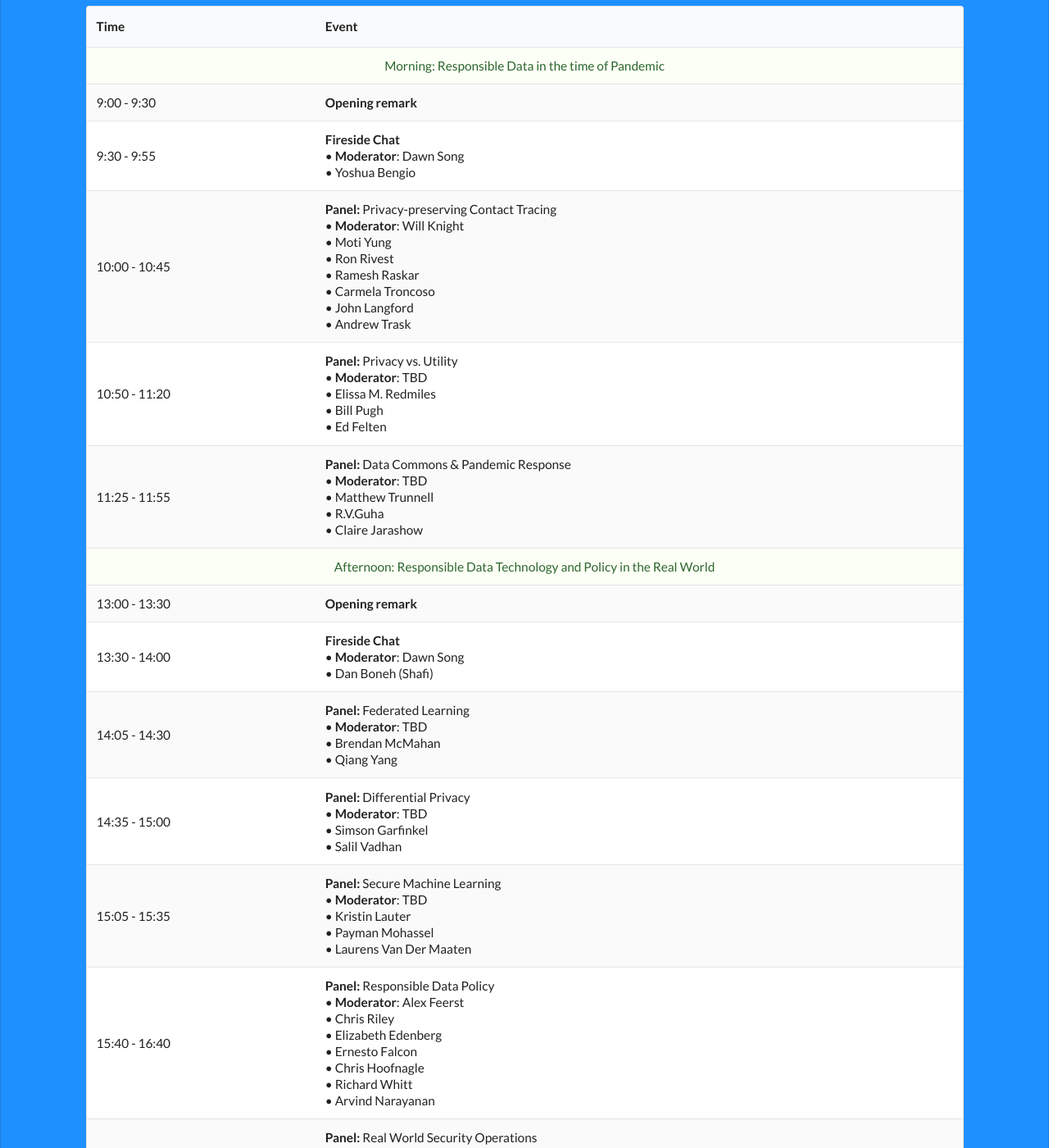
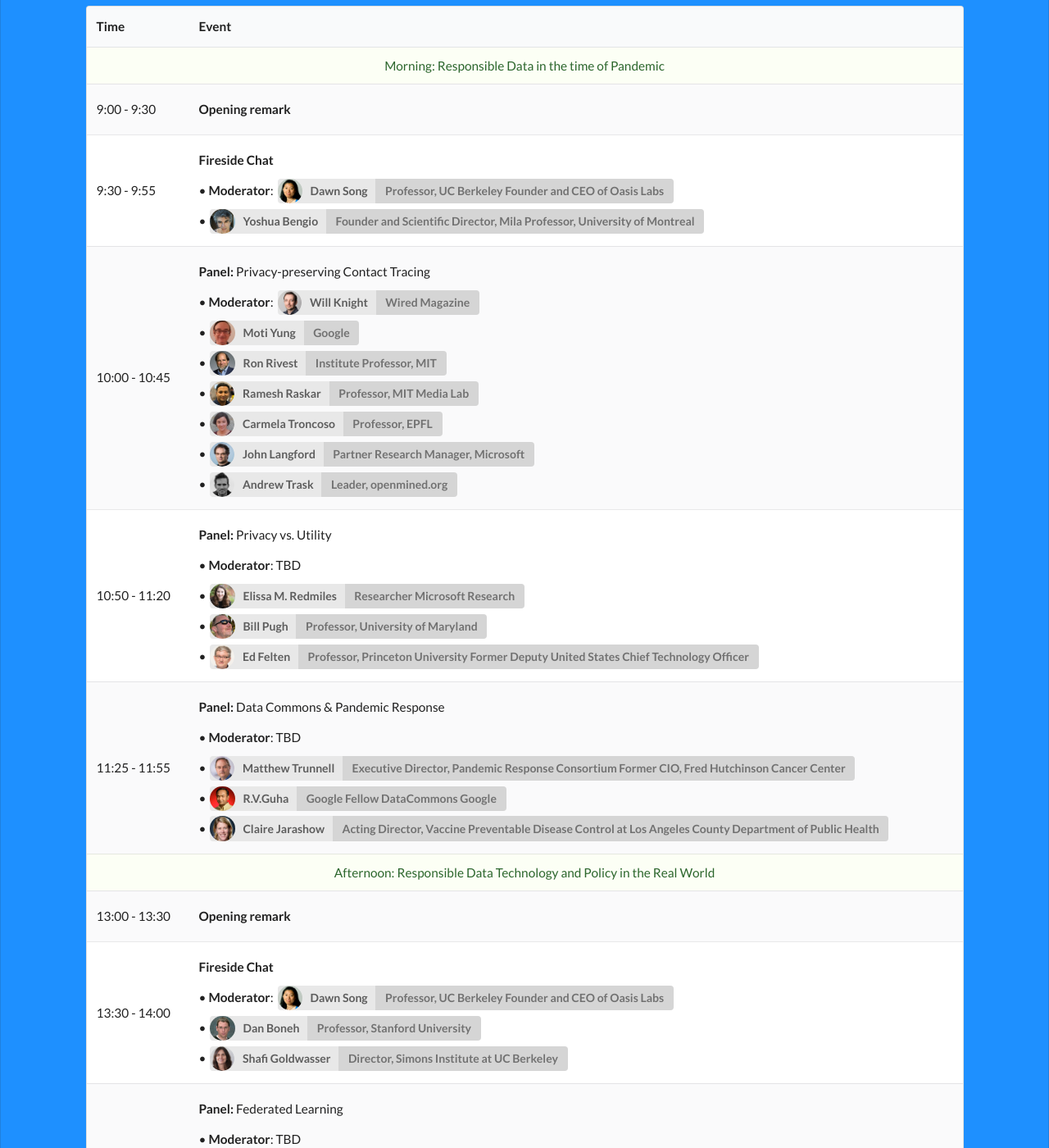
Before and after one commit to responsible-data-summit/responsible-data-summit.github.io, a Jekyll site: the page built from pages/agenda-0728.html, in a window 1280 px wide and 1400 px high, scrolled down 250 px. Shown: the whole window at 82% size. Built offline with Jekyll 4.4.1, drawn with Linux system fonts in a browser that asks for light colours; some of the changed text lies outside the part shown.

Commit message:
agenda refactored: now it is managed through data; small fix on card

```diff
--- a/_data/speakers_pandemic.yml
+++ b/_data/speakers_pandemic.yml
@@ -41,6 +41,7 @@
     Professor, Princeton University
     Former Deputy United States Chief Technology Officer
   avatar: Ed.png
+  hide_talk: true
 - name: Dawn Song
   title: |
     Professor, UC Berkeley
@@ -53,6 +54,7 @@
   title: |
     Google
   avatar: Moti.png
+  hide_talk: true
 - name: Ramesh Raskar
   title: |
     Professor, MIT Media Lab
@@ -73,6 +75,7 @@
     Acting Director, Vaccine Preventable Disease Control
     at Los Angeles County Department of Public Health
   avatar: Claire.jpg
+  hide_talk: true
 - name: Bill Pugh
   title: |
     Professor, University of Maryland
--- a/pages/agenda-0728.html
+++ b/pages/agenda-0728.html
@@ -20,143 +20,135 @@
                 <tr class="center aligned positive">
                     <td colspan="2">Morning: Responsible Data in the time of Pandemic </td>
                 </tr>
-                <tr>
-                    <td>9:00 - 9:30 </td>
+                {% for event in site.data.agenda0728 %}
+                    <tr style="line-height: 2.4em;">
+                        {% if event.section != "morning" %}
+                            {% continue %}
+                        {% endif %}
+                        <td>{{event.time}} </td>
                         <td>
-                        <b>Opening remark </b>
+                            <b>{{event.title}} </b> {{event.comment}}
+                            {% if event.panel %}
+                                <br>
+                                &bull; <b>Moderator</b>:
+                                {% if event.panel_moderator %}
+                                    {% assign name = event.panel_moderator %}
+                                    {% assign aff = "UNKNOWN-AFF" %}
+                                    {% assign avatar = "unknown.jpg" %}
+                                    {% for find_speaker in site.data.speakers_pandemic %}
+                                        {% if find_speaker.name == name %}
+                                            {% assign aff = find_speaker.title%}
+                                            {% assign avatar = find_speaker.avatar%}
+                                        {% endif %}
+                                    {% endfor %}
+                                    {% for find_speaker in site.data.speakers_tech %}
+                                        {% if find_speaker.name == name %}
+                                            {% assign aff = find_speaker.title%}
+                                            {% assign avatar = find_speaker.avatar%}
+                                        {% endif %}
+                                    {% endfor %}
+
+                                    <a class="ui image label large">
+                                        <img class="ui circular image" src="/assets/img/speakers/{{avatar}}" style="border-radius: 500rem;">
+                                        {{name}}
+                                        <div class="detail">{{aff}}</div>
+                                    </a>
+                                {% else %}
+                                    TBD
+                                {% endif %}
+                                {% for speaker_name in event.panel_speakers %}
+                                    {% assign name = speaker_name %}
+                                    {% assign aff = "UNKNOWN-AFF" %}
+                                    {% assign avatar = "unknown.jpg" %}
+                                    {% for find_speaker in site.data.speakers_pandemic %}
+                                        {% if find_speaker.name == name %}
+                                            {% assign aff = find_speaker.title%}
+                                            {% assign avatar = find_speaker.avatar%}
+                                        {% endif %}
+                                    {% endfor %}
+                                    {% for find_speaker in site.data.speakers_tech %}
+                                        {% if find_speaker.name == name %}
+                                            {% assign aff = find_speaker.title%}
+                                            {% assign avatar = find_speaker.avatar%}
+                                        {% endif %}
+                                    {% endfor %}
+                                    <br> &bull;
+                                    <a class="ui image label large">
+                                        <img class="ui circular image" src="/assets/img/speakers/{{avatar}}" style="border-radius: 500rem;">
+                                        {{name}}
+                                        <div class="detail">{{aff}}</div>
+                                    </a>
+                                {% endfor %}
+                            {% endif %}
                         </td>
                     </tr>
-                <tr>
-                    <td>9:30 - 9:55 </td>
-                    <td>
-                        <b>Fireside Chat </b>
-                        <br>
-                        &bull; <b>Moderator</b>: Dawn Song
-                        <br>
-                        &bull; Yoshua Bengio
-                    </td>
-                </tr>
-                <tr>
-                    <td>10:00 - 10:45 </td>
-                    <td>
-                        <b> Panel: </b> Privacy-preserving Contact Tracing
-                        <br>
-                        &bull; <b>Moderator</b>: Will Knight
-                        <br>
-                        &bull; Moti Yung <br>
-                        &bull; Ron Rivest <br>
-                        &bull; Ramesh Raskar <br>
-                        &bull; Carmela Troncoso <br>
-                        &bull; John Langford <br>
-                        &bull; Andrew Trask
-                    </td>
-                </tr>
-                <tr>
-                    <td>10:50 - 11:20 </td>
-                    <td>
-                        <b> Panel: </b> Privacy vs. Utility
-                        <br>
-                        &bull; <b>Moderator</b>: TBD
-                        <br>
-                        &bull; Elissa M. Redmiles <br>
-                        &bull; Bill Pugh <br>
-                        &bull; Ed Felten
-                    </td>
-                </tr>
-                <tr>
-                    <td>11:25 - 11:55 </td>
-                    <td>
-                        <b> Panel: </b> Data Commons & Pandemic Response
-                        <br>
-                        &bull; <b>Moderator</b>: TBD
-                        <br>
-                        &bull; Matthew Trunnell <br>
-                        &bull; R.V.Guha <br>
-                        &bull; Claire Jarashow
-                    </td>
-                </tr>
+                {% endfor %}
                 <tr class="center aligned positive">
                     <td colspan="2">Afternoon: Responsible Data Technology and Policy in the Real World </td>
                 </tr>
-                <tr>
-                    <td>13:00 - 13:30 </td>
+                {% for event in site.data.agenda0728 %}
+                    <tr style="line-height: 2.4em;">
+                        {% if event.section != "afternoon" %}
+                            {% continue %}
+                        {% endif %}
+                        <td>{{event.time}} </td>
                         <td>
-                        <b>Opening remark </b>
+                            <b>{{event.title}} </b> {{event.comment}}
+                            {% if event.panel %}
+                                <br>
+                                &bull; <b>Moderator</b>:
+                                {% if event.panel_moderator %}
+                                    {% assign name = event.panel_moderator %}
+                                    {% assign aff = "UNKNOWN-AFF" %}
+                                    {% assign avatar = "unknown.jpg" %}
+                                    {% for find_speaker in site.data.speakers_pandemic %}
+                                        {% if find_speaker.name == name %}
+                                            {% assign aff = find_speaker.title%}
+                                            {% assign avatar = find_speaker.avatar%}
+                                        {% endif %}
+                                    {% endfor %}
+                                    {% for find_speaker in site.data.speakers_tech %}
+                                        {% if find_speaker.name == name %}
+                                            {% assign aff = find_speaker.title%}
+                                            {% assign avatar = find_speaker.avatar%}
+                                        {% endif %}
+                                    {% endfor %}
+
+                                    <a class="ui image label large">
+                                        <img class="ui circular image" src="/assets/img/speakers/{{avatar}}" style="border-radius: 500rem;">
+                                        {{name}}
+                                        <div class="detail">{{aff}}</div>
+                                    </a>
+                                {% else %}
+                                    TBD
+                                {% endif %}
+                                {% for speaker_name in event.panel_speakers %}
+                                    {% assign name = speaker_name %}
+                                    {% assign aff = "UNKNOWN-AFF" %}
+                                    {% assign avatar = "unknown.jpg" %}
+                                    {% for find_speaker in site.data.speakers_pandemic %}
+                                        {% if find_speaker.name == name %}
+                                            {% assign aff = find_speaker.title%}
+                                            {% assign avatar = find_speaker.avatar%}
+                                        {% endif %}
+                                    {% endfor %}
+                                    {% for find_speaker in site.data.speakers_tech %}
+                                        {% if find_speaker.name == name %}
+                                            {% assign aff = find_speaker.title%}
+                                            {% assign avatar = find_speaker.avatar%}
+                                        {% endif %}
+                                    {% endfor %}
+                                    <br> &bull;
+                                    <a class="ui image label large">
+                                        <img class="ui circular image" src="/assets/img/speakers/{{avatar}}" style="border-radius: 500rem;">
+                                        {{name}}
+                                        <div class="detail">{{aff}}</div>
+                                    </a>
+                                {% endfor %}
+                            {% endif %}
                         </td>
                     </tr>
-                <tr>
-                    <td>13:30 - 14:00 </td>
-                    <td>
-                        <b>Fireside Chat </b>
-                        <br>
-                        &bull; <b>Moderator</b>: Dawn Song
-                        <br>
-                        &bull; Dan Boneh (Shafi)
-                    </td>
-                </tr>
-                <tr>
-                    <td>14:05 - 14:30 </td>
-                    <td>
-                        <b> Panel: </b> Federated Learning
-                        <br>
-                        &bull; <b>Moderator</b>: TBD
-                        <br>
-                        &bull; Brendan McMahan <br>
-                        &bull; Qiang Yang
-                    </td>
-                </tr>
-                <tr>
-                    <td>14:35 - 15:00 </td>
-                    <td>
-                        <b> Panel: </b> Differential Privacy
-                        <br>
-                        &bull; <b>Moderator</b>: TBD
-                        <br>
-                        &bull; Simson Garfinkel <br>
-                        &bull; Salil Vadhan
-                    </td>
-                </tr>
-                <tr>
-                    <td>15:05 - 15:35 </td>
-                    <td>
-                        <b> Panel: </b> Secure Machine Learning
-                        <br>
-                        &bull; <b>Moderator</b>: TBD
-                        <br>
-                        &bull; Kristin Lauter <br>
-                        &bull; Payman Mohassel <br>
-                        &bull; Laurens Van Der Maaten
-                    </td>
-                </tr>
-                <tr>
-                    <td>15:40 - 16:40 </td>
-                    <td>
-                        <b> Panel: </b> Responsible Data Policy
-                        <br>
-                        &bull; <b>Moderator</b>: Alex Feerst
-                        <br>
-                        &bull; Chris Riley <br>
-                        &bull; Elizabeth Edenberg <br>
-                        &bull; Ernesto Falcon <br>
-                        &bull; Chris Hoofnagle <br>
-                        &bull; Richard Whitt <br>
-                        &bull; Arvind Narayanan
-                    </td>
-                </tr>
-                <tr>
-                    <td>16:45 - 17:30 </td>
-                    <td>
-                        <b> Panel: </b> Real World Security Operations
-                        <br>
-                        &bull; <b>Moderator</b>: Chenxi Wang
-                        <br>
-                        &bull; Jackie Monson <br>
-                        &bull; Neil Daswani <br>
-                        &bull; Sheila Jambekar <br>
-                        &bull; Gerhard Eschelbeck <br>
-                        &bull; Yong Qiao
-                    </td>
-                </tr>
+                {% endfor %}
             </tbody>
         </table>
     </div>
```
Also changed, not shown: _data/agenda0728.yml (added, +117 -0 lines), pages/agenda-0728-old.html (added, +164 -0 lines), pages/pandemic_card.html (+14 -9 lines), assets/img/speakers/unknown.jpg (added). Lines whose indentation alone changed are shown as unchanged.
